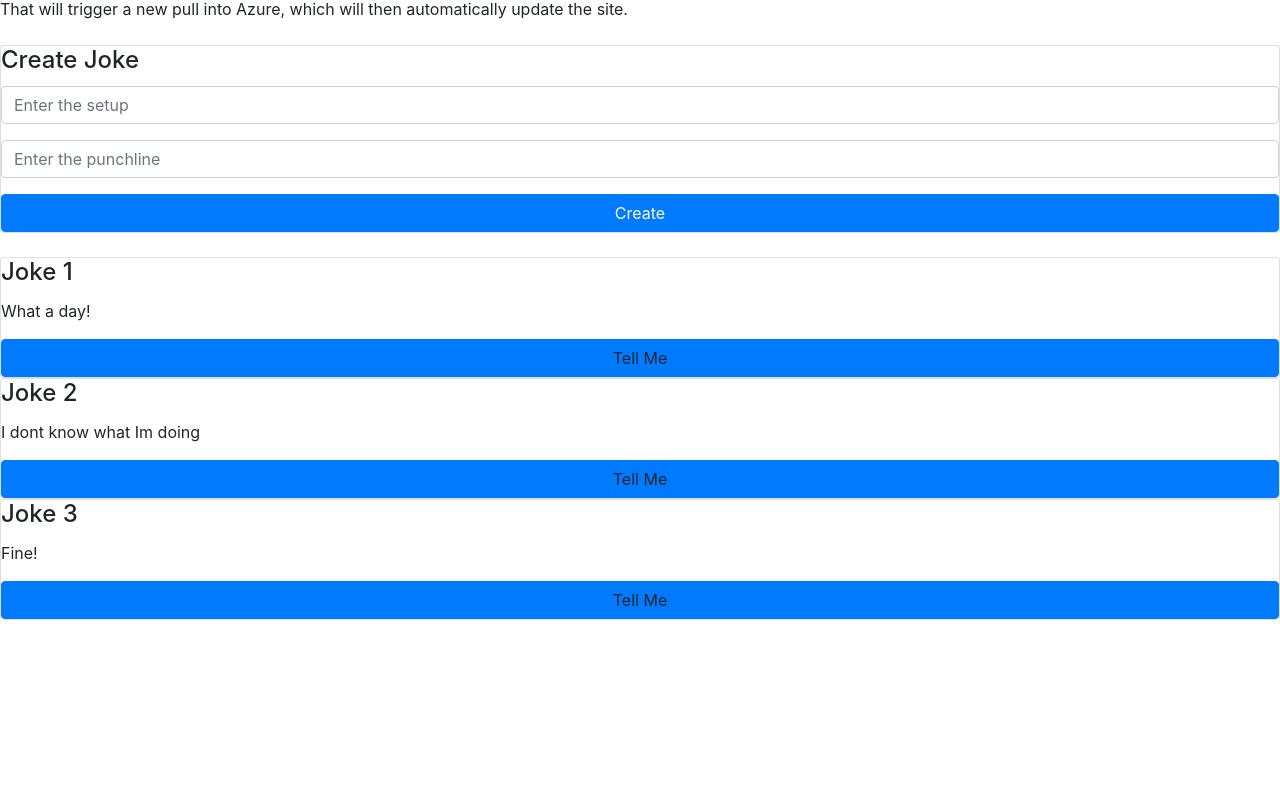
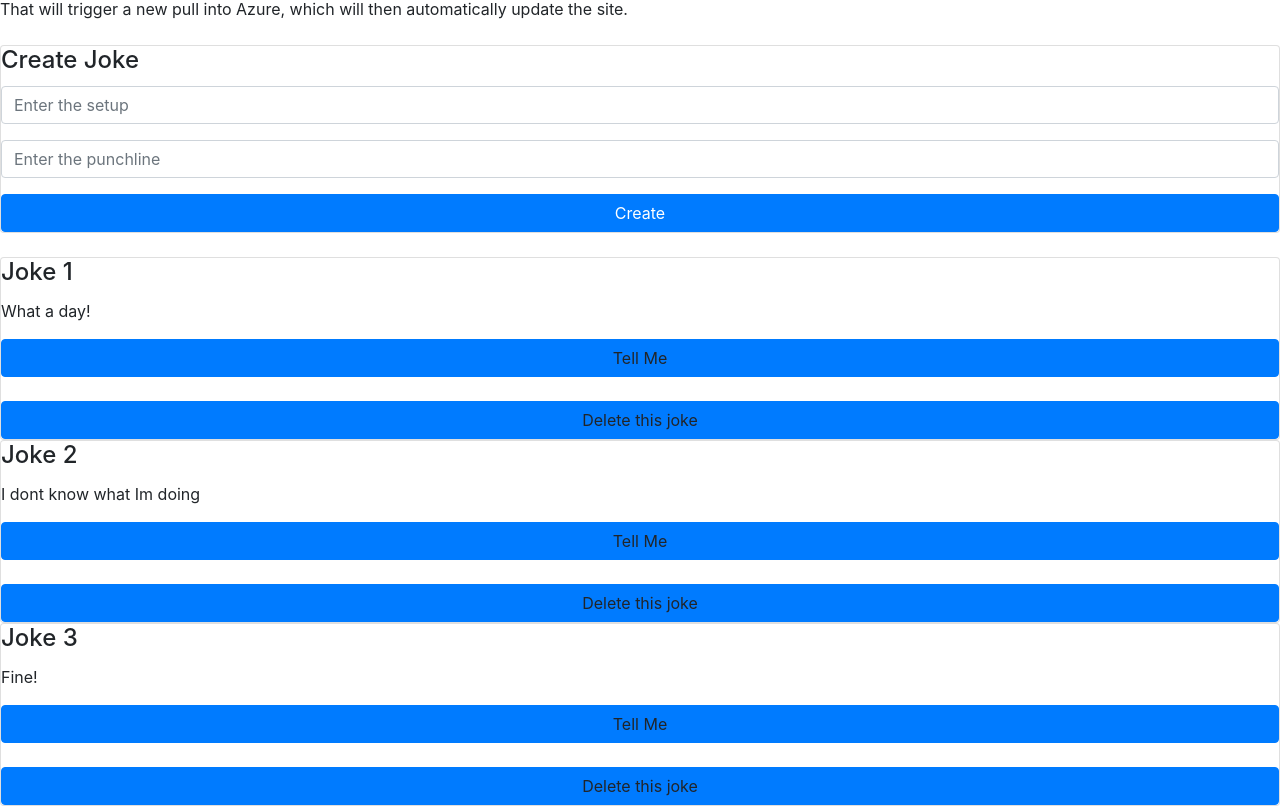
Before and after one commit to fmaslim/FrankyiTunes, an Angular app: page / in a window 1280 px wide. Shown: the part 625-1431 px from the top of the page. Before the commit the page ends 1245 px from the top, so only its background shows below. Built offline with nearby package versions, Linux system fonts and the light colour scheme.

Commit message:
Added joke delete. Triggered a new build

```diff
--- a/src/app/JokeList/JokeList.component.html
+++ b/src/app/JokeList/JokeList.component.html
@@ -1,3 +1,3 @@
 <app-joke-form (jokeCreated)="addJoke($event)"></app-joke-form>
 
-<app-joke *ngFor="let j of jokes" [joke]="j"></app-joke>
+<app-joke *ngFor="let j of jokes" [joke]="j" (jokeDeleted)="deleteJoke(j)"></app-joke>
--- a/src/app/JokeList/JokeList.component.ts
+++ b/src/app/JokeList/JokeList.component.ts
@@ -25,4 +25,19 @@ export class JokeListComponent implements OnInit {
   addJoke(joke) {
     this.jokes.unshift(joke);
   }
+
+  deleteJoke(joke) {
+    // alert(joke.setup + '. ' + joke.punchline);
+
+    // 1. find the index of the element to remove
+    // 2. remove it with splice
+    // for (let index = 0; index <= this.jokes.length - 1; index++) {
+    //   this.jokes.
+    // }
+
+    const index = this.jokes.findIndex(item => item.setup === joke.setup && item.punchline === joke.punchline);
+    if (index >= 0) {
+      this.jokes.splice(index, 1);
+    }
+  }
 }
--- a/src/app/joke/joke.component.html
+++ b/src/app/joke/joke.component.html
@@ -1,5 +1,8 @@
 <div class="card card-block">
-  <h4 class="card-title" >{{ joke.setup }}</h4>
-  <p class="card-text" [hidden]="joke.hide">{{ joke.punchline }}</p>
+  <h4 class="card-title" #setup>{{ joke.setup }}</h4>
+  <p class="card-text" [hidden]="joke.hide" #punchline>{{ joke.punchline }}</p>
   <a class="btn btn-primary" (click)="joke.toggle()">Tell Me</a>
+
+  <br />
+  <a class="btn btn-primary" (click)="deleteJoke(setup.value, punchline.value)">Delete this joke</a>
 </div>
--- a/src/app/joke/joke.component.ts
+++ b/src/app/joke/joke.component.ts
@@ -1,4 +1,4 @@
-import { Component, OnInit, Input } from '@angular/core';
+import { Component, OnInit, Input, Output, EventEmitter } from '@angular/core';
 
 export class Joke {
   setup: string;
@@ -25,6 +25,7 @@ export class JokeComponent implements OnInit {
   // By pre-prending a property with @Input, this makes it bindable to
   // the component user, so that it can pass in a value to this component to be used
   @Input() joke: Joke;
+  @Output() jokeDeleted = new EventEmitter<Joke>();
 
   constructor() {
   }
@@ -32,4 +33,7 @@ export class JokeComponent implements OnInit {
   ngOnInit() {
   }
 
+  deleteJoke(setup: string, punchline: string) {
+    this.jokeDeleted.emit(new Joke(setup, punchline));
+  }
 }
```
Also changed, not shown: 7 other files (tests, documents, lock files or other folders).
